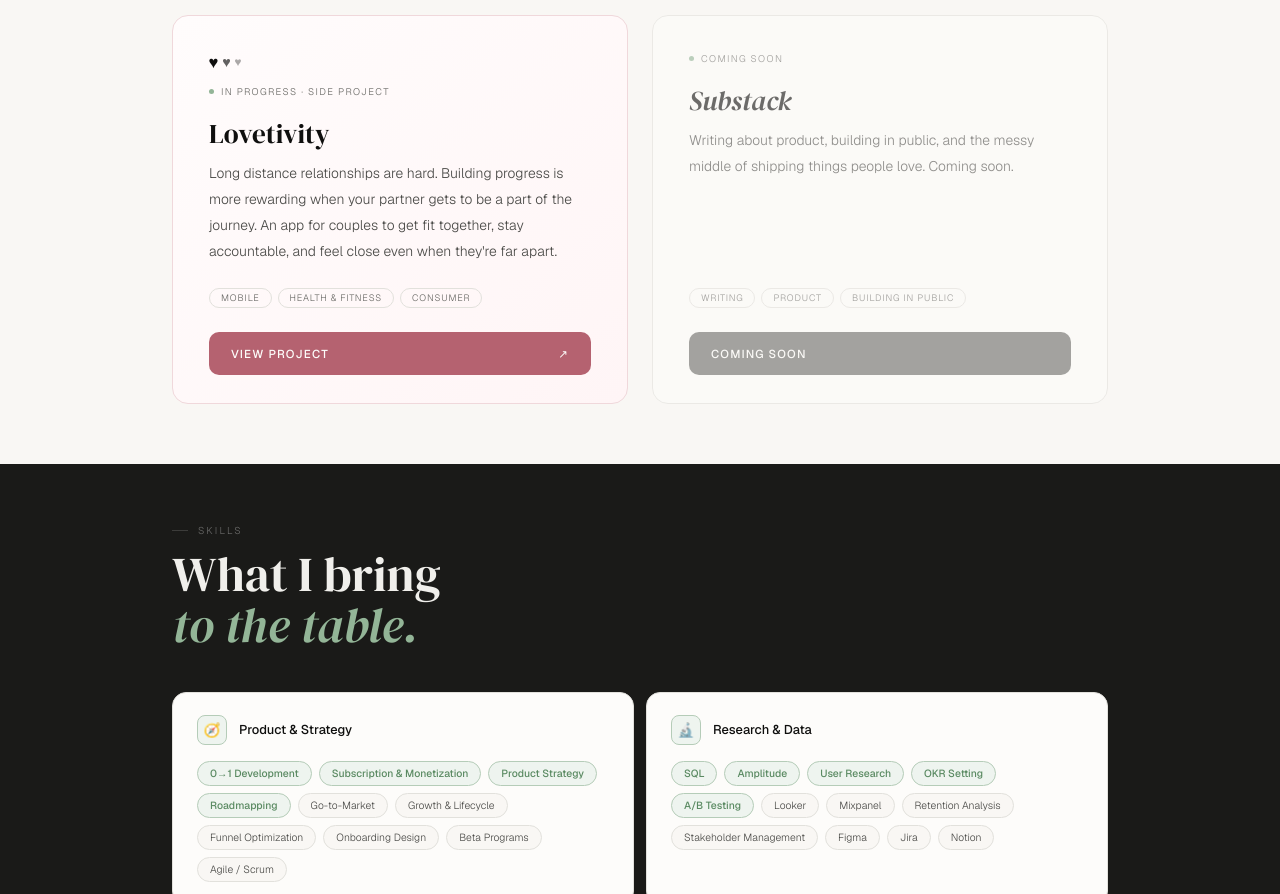
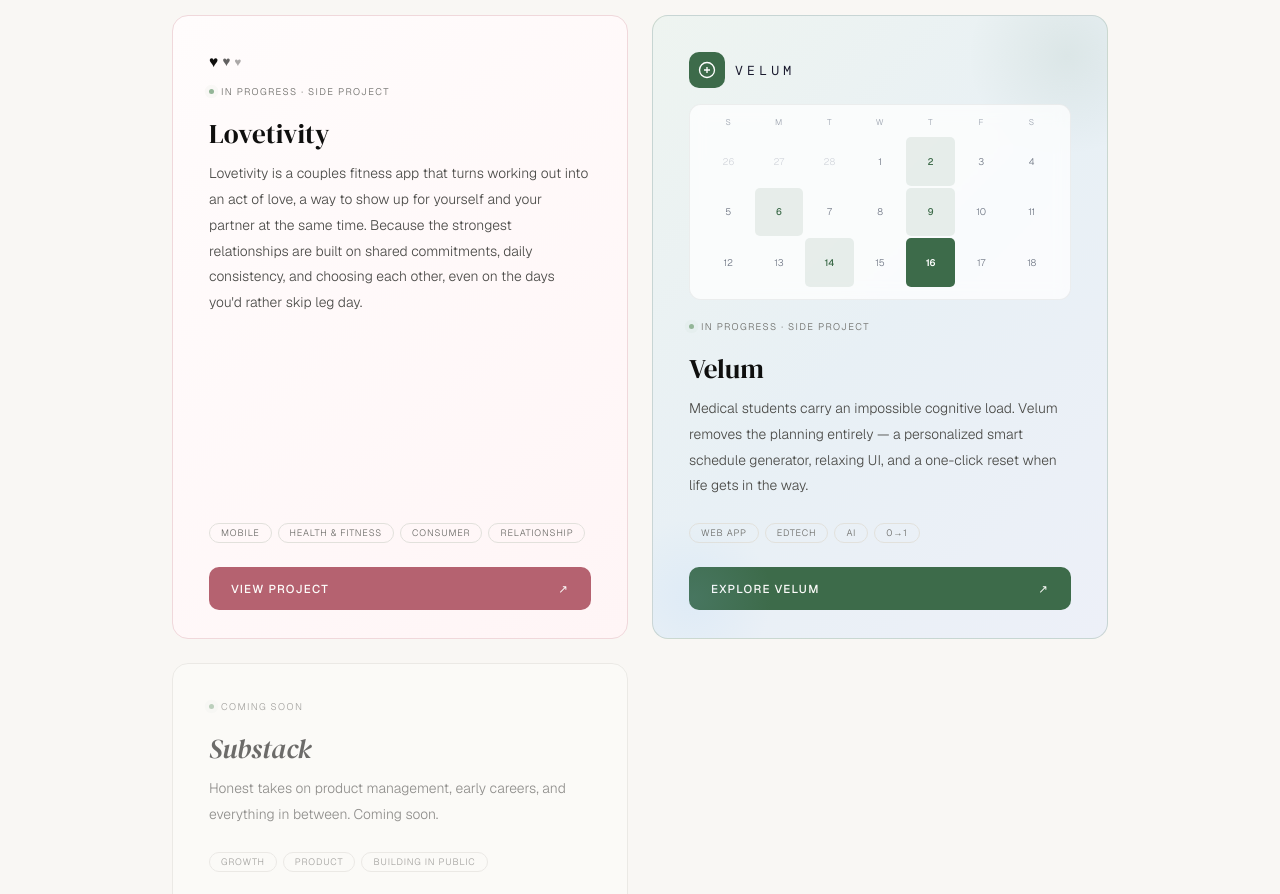
Before and after one commit to bykarishma/karishma-portfolio, a plain HTML site: page index.html in a window 1280 px wide. Shown: the part 1906-2800 px from the top of the page. Drawn offline with nearby package versions, Linux system fonts and the light colour scheme; a web font is replaced by a local one.

Commit message:
Update index.html

```diff
--- a/index.html
+++ b/index.html
@@ -4,7 +4,7 @@
 <meta charset="UTF-8">
 <meta name="viewport" content="width=device-width, initial-scale=1.0">
 <title>Karishma — Product Manager</title>
-<link href="https://fonts.googleapis.com/css2?family=DM+Serif+Display:ital@0;1&family=Geist:wght@300;400;500;600;700&family=Inter:wght@300;400;500;600;700&family=Syne:wght@400;500;600;700;800&family=Space+Grotesk:wght@300;400;500;600;700&display=swap" rel="stylesheet">
+<link href="https://fonts.googleapis.com/css2?family=DM+Serif+Display:ital@0;1&family=DM+Mono:wght@300;400&family=Geist:wght@300;400;500;600;700&family=Inter:wght@300;400;500;600;700&family=Syne:wght@400;500;600;700;800&family=Space+Grotesk:wght@300;400;500;600;700&display=swap" rel="stylesheet">
 <style>
 *, *::before, *::after { box-sizing: border-box; margin: 0; padding: 0; }
 :root {
@@ -405,6 +405,72 @@
 .proj-card:hover .proj-cta-btn { background: #3d6644; }
 .proj-card-love .proj-cta-btn { background: #b56270; }
 .proj-card-love:hover .proj-cta-btn { background: #8f4452; }
+/* Velum card — matches actual Velum design system */
+.proj-card-velum {
+  background: linear-gradient(135deg, #eef4f0 0%, #e8f0f5 50%, #edf0f8 100%);
+  border-color: rgba(61,107,74,0.2);
+  position: relative;
+  overflow: hidden;
+}
+.proj-card-velum::before {
+  content: '';
+  position: absolute;
+  top: -60px; right: -60px;
+  width: 200px; height: 200px;
+  background: radial-gradient(circle, rgba(61,107,74,0.08) 0%, transparent 70%);
+  pointer-events: none;
+}
+.proj-card-velum::after {
+  content: '';
+  position: absolute;
+  bottom: -40px; left: -40px;
+  width: 160px; height: 160px;
+  background: radial-gradient(circle, rgba(147,197,253,0.12) 0%, transparent 70%);
+  pointer-events: none;
+}
+.proj-card-velum:hover { border-color: rgba(61,107,74,0.4); box-shadow: 0 12px 36px rgba(61,107,74,.12); }
+.proj-card-velum .proj-cta-btn { background: #3d6b4a; }
+.proj-card-velum:hover .proj-cta-btn { background: #2e5238; }
+.proj-velum-header {
+  display: flex; align-items: center; gap: 10px; margin-bottom: 16px;
+}
+.proj-velum-logo {
+  width: 36px; height: 36px; border-radius: 10px;
+  background: #3d6b4a;
+  display: flex; align-items: center; justify-content: center;
+  flex-shrink: 0;
+}
+.proj-velum-wordmark {
+  font-family: 'DM Mono', monospace;
+  font-size: .82rem; letter-spacing: .32em;
+  text-transform: uppercase; color: #1a1a2e; font-weight: 400;
+}
+/* Mini calendar preview widget inside card */
+.velum-mini-cal {
+  background: rgba(255,255,255,0.75);
+  border: 1px solid rgba(0,0,0,0.06);
+  border-radius: 12px;
+  padding: 12px 14px;
+  margin-bottom: 20px;
+  backdrop-filter: blur(8px);
+}
+.velum-mini-cal-row {
+  display: grid; grid-template-columns: repeat(7, 1fr); gap: 2px; margin-bottom: 6px;
+}
+.velum-mini-cal-day {
+  font-size: .52rem; letter-spacing: .06em; text-transform: uppercase;
+  color: #9ca3af; text-align: center; padding-bottom: 4px;
+  font-family: 'Geist', sans-serif;
+}
+.velum-mini-cal-grid { display: grid; grid-template-columns: repeat(7, 1fr); gap: 2px; }
+.velum-mini-cal-cell {
+  aspect-ratio: 1; border-radius: 5px;
+  display: flex; align-items: center; justify-content: center;
+  font-size: .6rem; color: #6b7280; font-family: 'Geist', sans-serif;
+}
+.velum-mini-cal-cell.active { background: #3d6b4a; color: white; font-weight: 600; }
+.velum-mini-cal-cell.has-event { background: rgba(61,107,74,0.1); color: #3d6b4a; font-weight: 500; }
+.velum-mini-cal-cell.muted { color: #d1d5db; }
 
 /* ── ABOUT ── */
 .about { background:var(--black); padding:60px 64px; position:relative; overflow:hidden; }
@@ -643,7 +709,7 @@
           <span class="exp-role-badge">Remote</span>
         </div>
         <ul class="exp-role-highlights">
-          <li>Led end-to-end product ownership for Helium's mobile subscription service, driving growth from 70k to 450k users by launching new plans, Group Plans, and Kids Plans</li>
+          <li>Led end-to-end product ownership for Helium's mobile subscription service, driving growth from <strong>70k to 450k users</strong> by launching new plans, Group Plans, and Kids Plans</li>
           <li>Built billing, tax, and CRM systems from scratch — ensuring compliance, scalability, and seamless UX across in-app and backend flows</li>
           <li>Designed and executed user onboarding flows, retention strategies, and lifecycle comms including emails, notifications, and in-app guidance — increasing activation and engagement</li>
           <li>Defined product vision, roadmap, and KPIs balancing business objectives, technical feasibility, and user needs</li>
@@ -692,18 +758,44 @@
       </div>
       <div class="proj-status"><div class="proj-dot"></div>In progress · Side project</div>
       <p class="proj-title">Lovetivity</p>
-      <p class="proj-body">Long distance relationships are hard. Building progress is more rewarding when your partner gets to be a part of the journey. An app for couples to get fit together, stay accountable, and feel close even when they're far apart.</p>
+      <p class="proj-body">Lovetivity is a couples fitness app that turns working out into an act of love, a way to show up for yourself and your partner at the same time. Because the strongest relationships are built on shared commitments, daily consistency, and choosing each other, even on the days you'd rather skip leg day.</p>
       <div class="proj-tags">
-        <span class="proj-tag">Mobile</span><span class="proj-tag">Health & Fitness</span><span class="proj-tag">Consumer</span>
+        <span class="proj-tag">Mobile</span><span class="proj-tag">Health & Fitness</span><span class="proj-tag">Consumer</span></span><span class="proj-tag">Relationship</span>
       </div>
       <div class="proj-cta-btn">View project <span>↗</span></div>
     </a>
-    <a href="#" class="proj-card reveal d1" style="opacity:.6; pointer-events:none;">
+    <a href="https://usevelum.vercel.app" target="_blank" rel="noopener" class="proj-card proj-card-velum reveal d1">
+      <div class="proj-velum-header">
+        <div class="proj-velum-logo">
+          <svg width="18" height="18" viewBox="0 0 24 24" fill="none" stroke="white" stroke-width="1.8"><path d="M12 2a10 10 0 1 0 0 20 10 10 0 0 0 0-20z"/><path d="M8 12h8M12 8v8"/></svg>
+        </div>
+        <span class="proj-velum-wordmark">Velum</span>
+      </div>
+      <!-- Mini calendar echoing the actual dashboard -->
+      <div class="velum-mini-cal">
+        <div class="velum-mini-cal-row">
+          <div class="velum-mini-cal-day">S</div><div class="velum-mini-cal-day">M</div><div class="velum-mini-cal-day">T</div><div class="velum-mini-cal-day">W</div><div class="velum-mini-cal-day">T</div><div class="velum-mini-cal-day">F</div><div class="velum-mini-cal-day">S</div>
+        </div>
+        <div class="velum-mini-cal-grid">
+          <div class="velum-mini-cal-cell muted">26</div><div class="velum-mini-cal-cell muted">27</div><div class="velum-mini-cal-cell muted">28</div><div class="velum-mini-cal-cell">1</div><div class="velum-mini-cal-cell has-event">2</div><div class="velum-mini-cal-cell">3</div><div class="velum-mini-cal-cell">4</div>
+          <div class="velum-mini-cal-cell">5</div><div class="velum-mini-cal-cell has-event">6</div><div class="velum-mini-cal-cell">7</div><div class="velum-mini-cal-cell">8</div><div class="velum-mini-cal-cell has-event">9</div><div class="velum-mini-cal-cell">10</div><div class="velum-mini-cal-cell">11</div>
+          <div class="velum-mini-cal-cell">12</div><div class="velum-mini-cal-cell">13</div><div class="velum-mini-cal-cell has-event">14</div><div class="velum-mini-cal-cell">15</div><div class="velum-mini-cal-cell active">16</div><div class="velum-mini-cal-cell">17</div><div class="velum-mini-cal-cell">18</div>
+        </div>
+      </div>
+      <div class="proj-status"><div class="proj-dot"></div>In progress · Side project</div>
+      <p class="proj-title">Velum</p>
+      <p class="proj-body">Medical students carry an impossible cognitive load. Velum removes the planning entirely — a personalized smart schedule generator, relaxing UI, and a one-click reset when life gets in the way.</p>
+      <div class="proj-tags">
+        <span class="proj-tag">Web App</span><span class="proj-tag">EdTech</span><span class="proj-tag">AI</span><span class="proj-tag">0→1</span>
+      </div>
+      <div class="proj-cta-btn">Explore Velum<span>↗</span></div>
+    </a>
+    <a href="#" class="proj-card reveal d2" style="opacity:.6; pointer-events:none;">
       <div class="proj-status"><div class="proj-dot"></div>Coming soon</div>
       <p class="proj-title" style="font-family:'DM Serif Display',serif; font-style:italic;">Substack</p>
-      <p class="proj-body">Writing about product, building in public, and the messy middle of shipping things people love. Coming soon.</p>
+      <p class="proj-body">Honest takes on product management, early careers, and everything in between. Coming soon.</p>
       <div class="proj-tags">
-        <span class="proj-tag">Writing</span><span class="proj-tag">Product</span><span class="proj-tag">Building in Public</span>
+        <span class="proj-tag">Growth</span><span class="proj-tag">Product</span><span class="proj-tag">Building in Public</span>
       </div>
       <div class="proj-cta-btn" style="background:var(--soft);">Coming soon</div>
     </a>
@@ -748,12 +840,10 @@
         <span class="skill-pill core">User Research</span>
         <span class="skill-pill core">OKR Setting</span>
         <span class="skill-pill core">A/B Testing</span>
-        <span class="skill-pill">Looker</span>
-        <span class="skill-pill">Mixpanel</span>
         <span class="skill-pill">Retention Analysis</span>
         <span class="skill-pill">Stakeholder Management</span>
         <span class="skill-pill">Figma</span>
-        <span class="skill-pill">Jira</span>
+        <span class="skill-pill">Linear</span>
         <span class="skill-pill">Notion</span>
       </div>
     </div>
```
